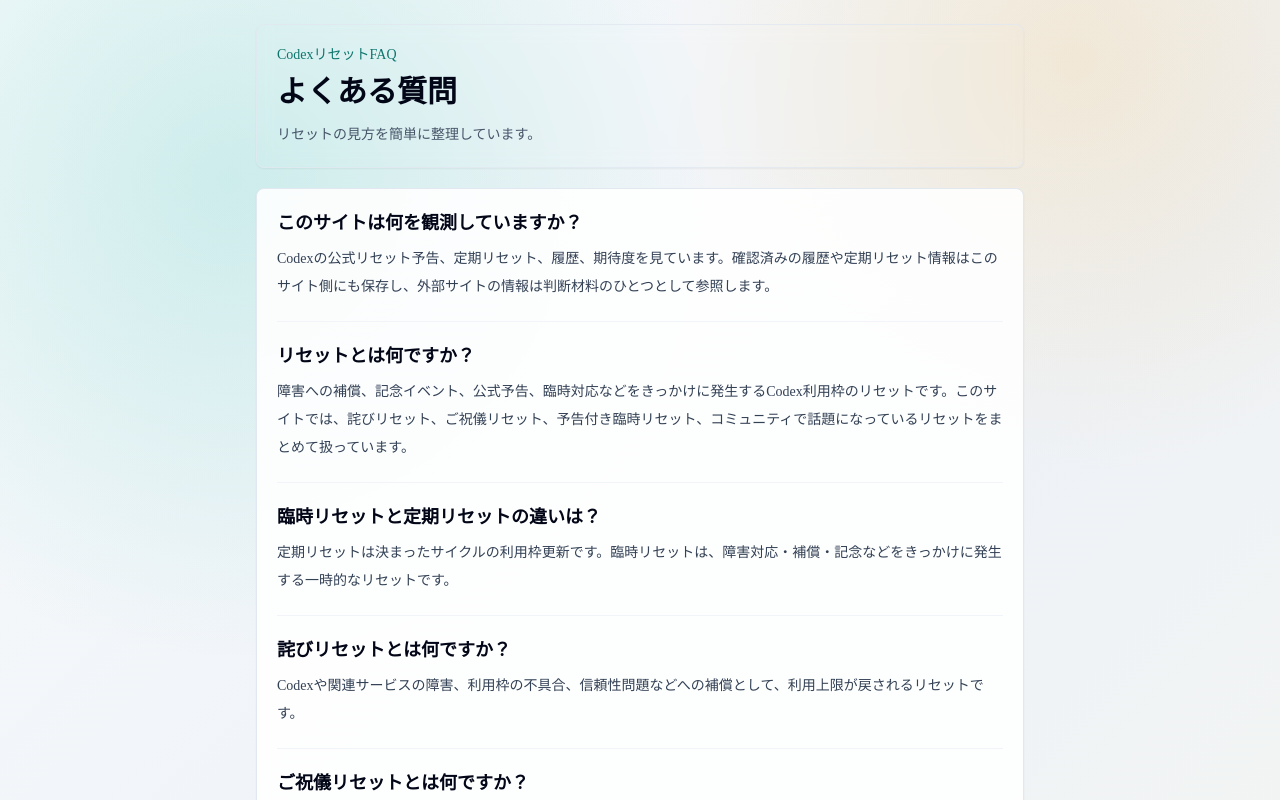
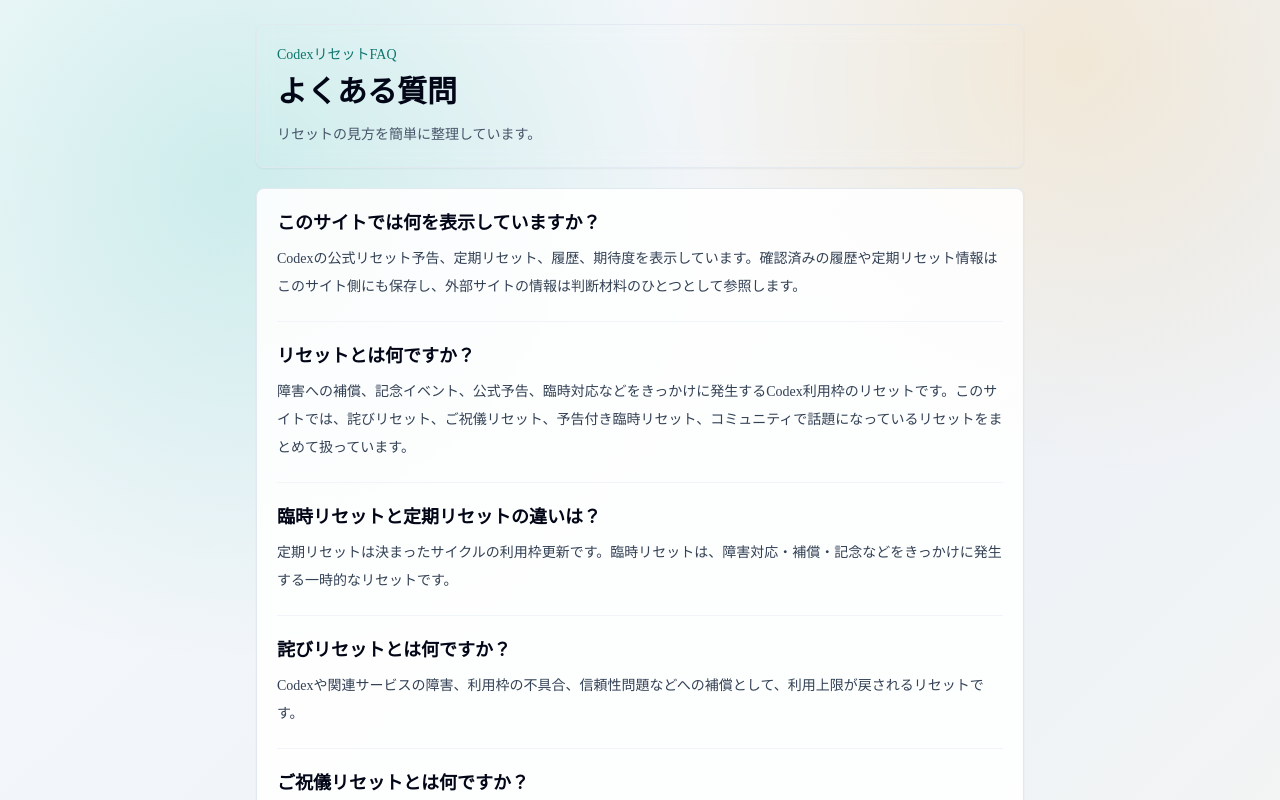
Before and after one commit to gussuri/codex-reset-observatory, a Next.js app: page /faq in a window 1280 px wide. Shown: the top 800 px of the page. Built offline with nearby package versions, Linux system fonts and the light colour scheme.

Commit message:
Use display wording in FAQ

```diff
--- a/app/faq/page.tsx
+++ b/app/faq/page.tsx
@@ -3,9 +3,9 @@
 
 const faqs = [
   {
-    question: "このサイトは何を観測していますか？",
+    question: "このサイトでは何を表示していますか？",
     answer:
-      "Codexの公式リセット予告、定期リセット、履歴、期待度を見ています。確認済みの履歴や定期リセット情報はこのサイト側にも保存し、外部サイトの情報は判断材料のひとつとして参照します。",
+      "Codexの公式リセット予告、定期リセット、履歴、期待度を表示しています。確認済みの履歴や定期リセット情報はこのサイト側にも保存し、外部サイトの情報は判断材料のひとつとして参照します。",
   },
   {
     question: "リセットとは何ですか？",
```
